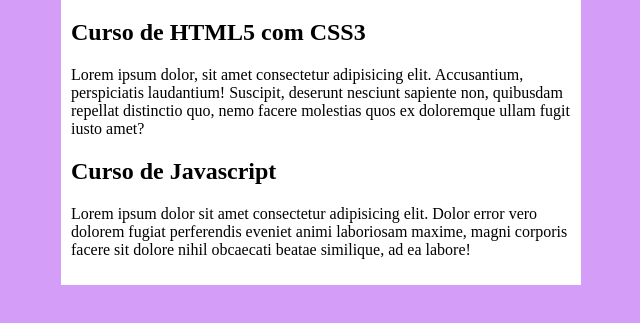
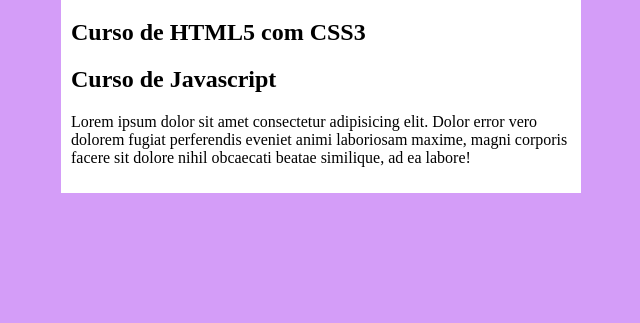
Before and after one commit to guilhermegouvea518/projeto-site, a plain HTML site: page index.html in a window 1280 px wide. Shown: the part 79-402 px from the top of the page, without its empty margins (319-959 px from the left). Drawn offline with Linux system fonts and the light colour scheme.

Commit message:
Update index.html

```diff
--- a/index.html
+++ b/index.html
@@ -13,7 +13,7 @@
         </header>
         <article>
             <h2>Curso de HTML5 com CSS3</h2>
-            <p>Lorem ipsum dolor, sit amet consectetur adipisicing elit. Accusantium, perspiciatis laudantium! Suscipit, deserunt nesciunt sapiente non, quibusdam repellat distinctio quo, nemo facere molestias quos ex doloremque ullam fugit iusto amet?</p>
+            <p></p>
         </article>
         <article>
             <h2>Curso de Javascript</h2>
```
